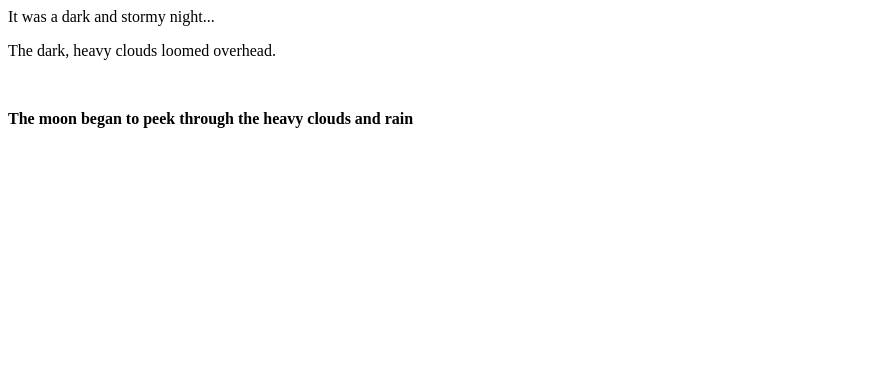
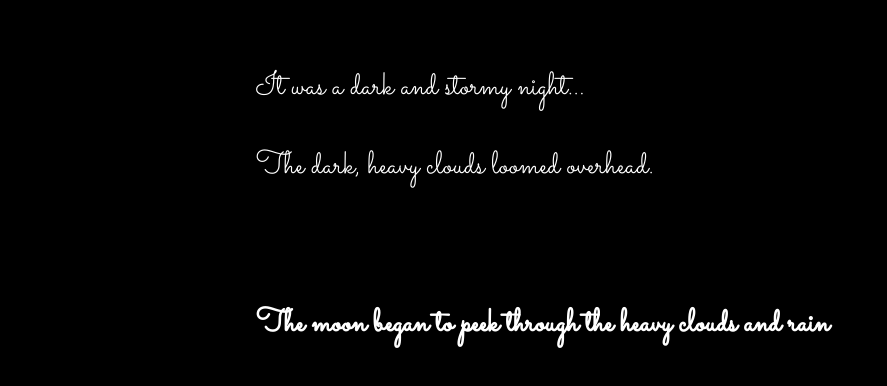
Before and after one commit to Danni40/fireside-story, a plain HTML site: page index.html in a window 1280 px wide. Shown: the whole page, without its empty margins (0-887 px from the left). Drawn offline with Linux system fonts and the light colour scheme.

Commit message:
added css and link from studio instructions

```diff
--- a/index.html
+++ b/index.html
@@ -1,4 +1,8 @@
 <html>
+  <head>
+      <link rel="stylesheet" type="text/css" href="style.css">
+      <link href="https://fonts.googleapis.com/css?family=Sacramento" rel="stylesheet">
+  </head>
   <body>
     <p>It was a dark and stormy night...
     </p>
--- a/style.css
+++ b/style.css
@@ -1,9 +1,9 @@
 body {
     color: white;
     background-color: black;
-<<<<<<< HEAD
-    font-family: Verdana, Geneva, Tahoma, sans-serif;
-    font-size: 20px;
-=======
->>>>>>> e5dabbdddc7d10b74055ee26b3c93528bcb1dbb3
-}
+    font-family: 'Sacramento', cursive;
+    font-size: 32px;
+    margin-top: 5%;
+    margin-left: 20%;
+    margin-right: 20%;
+  }
```
